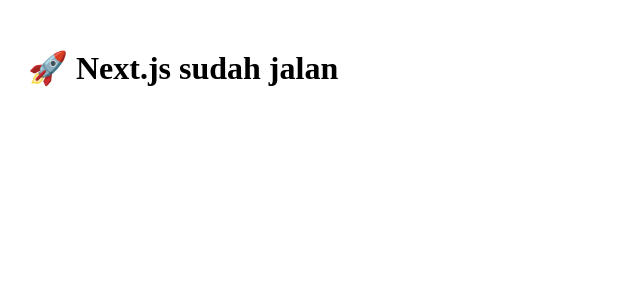
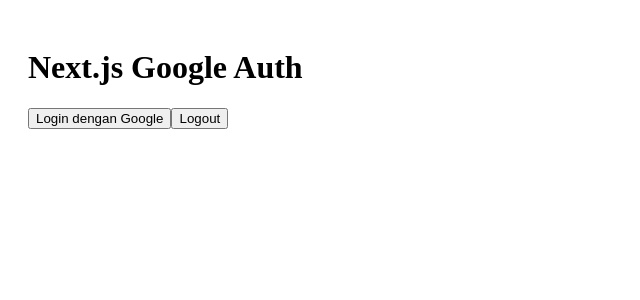
Before and after one commit to afridhotullulu/auth-google, a Next.js app: page / in a window 1280 px wide. Shown: the top 300 px of the page, without its empty margins (0-640 px from the left). Built offline with nearby package versions, Linux system fonts and the light colour scheme.

Commit message:
add google login button

```diff
--- /dev/null
+++ b/app/layout.js
@@ -0,0 +1,13 @@
+"use client";
+
+import { SessionProvider } from "next-auth/react";
+
+export default function RootLayout({ children }) {
+  return (
+    <html>
+      <body>
+        <SessionProvider>{children}</SessionProvider>
+      </body>
+    </html>
+  );
+}
--- a/app/page.js
+++ b/app/page.js
@@ -1,7 +1,19 @@
+"use client";
+
+import { signIn, signOut } from "next-auth/react";
+
 export default function Home() {
   return (
     <main style={{ padding: 20 }}>
-      <h1>🚀 Next.js sudah jalan</h1>
+      <h1>Next.js Google Auth</h1>
+
+      <button onClick={() => signIn("google")}>
+        Login dengan Google
+      </button>
+
+      <button onClick={() => signOut()}>
+        Logout
+      </button>
     </main>
   );
 }
```
